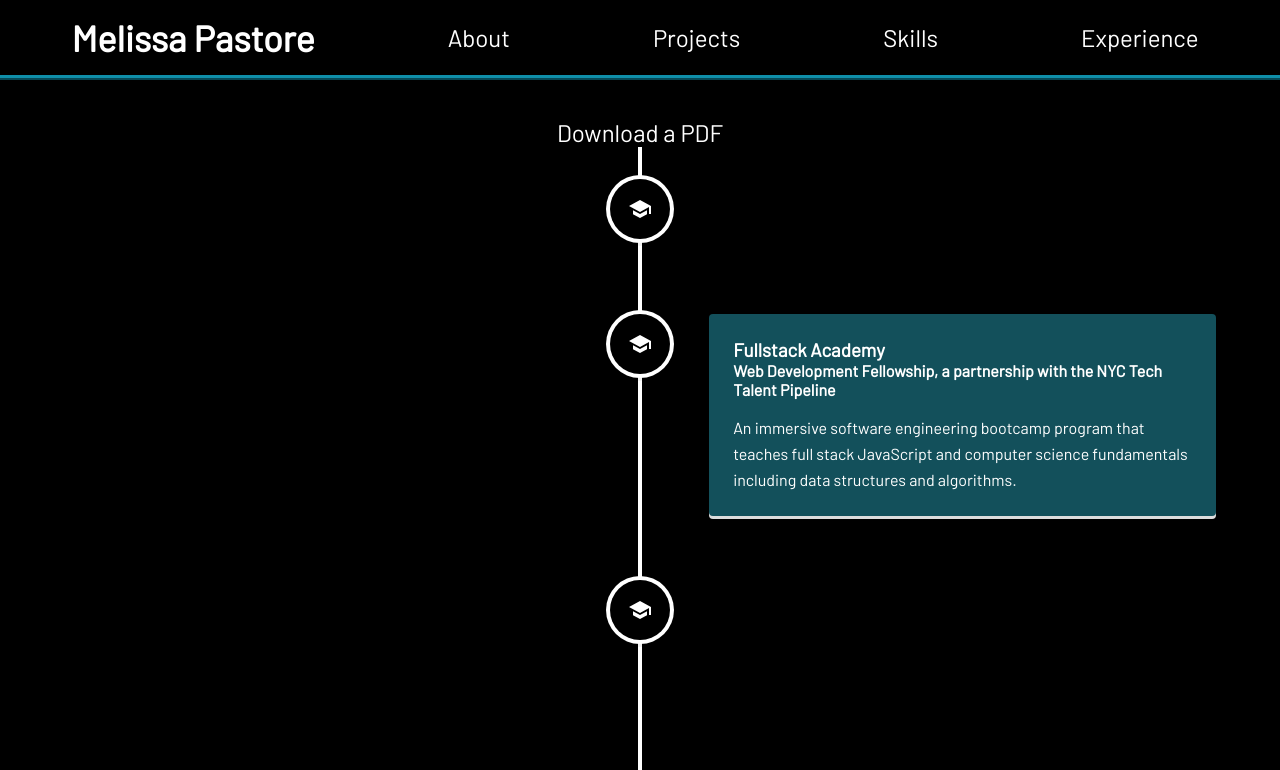
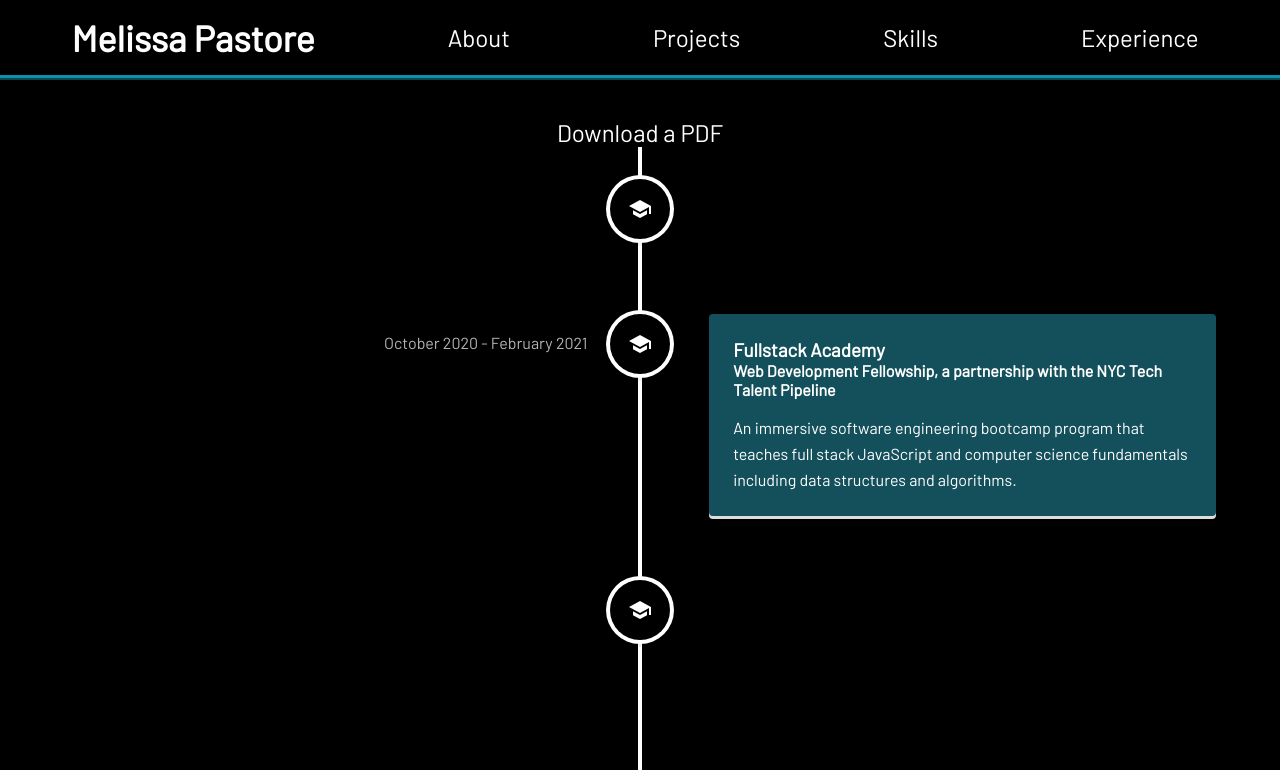
Before and after one commit to MelissaPastore/mp-portfolio, a React app: page /resume in a window 1280 px wide. Shown: the top 770 px of the page. Built offline with nearby package versions, Linux system fonts and the light colour scheme.

Commit message:
updates date styling

```diff
--- a/public/index.css
+++ b/public/index.css
@@ -109,11 +109,13 @@
 }
 
 .date {
-  color: black;
+  color: white;
+  font-weight: bold;
 }
 @media screen and (max-width: 935px) {
   .date {
     color: white;
+    font-weight: bold;
   }
 }
 
```
